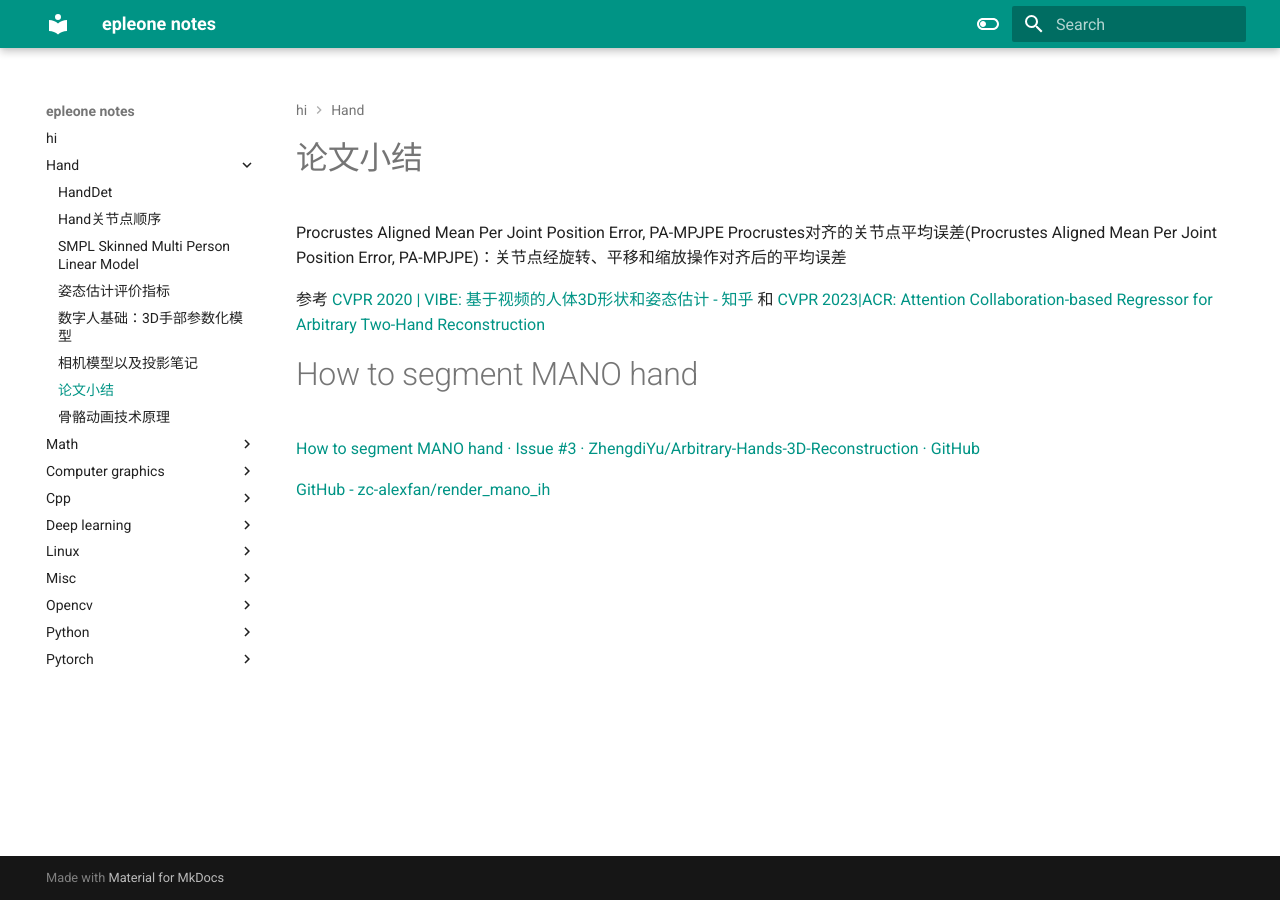
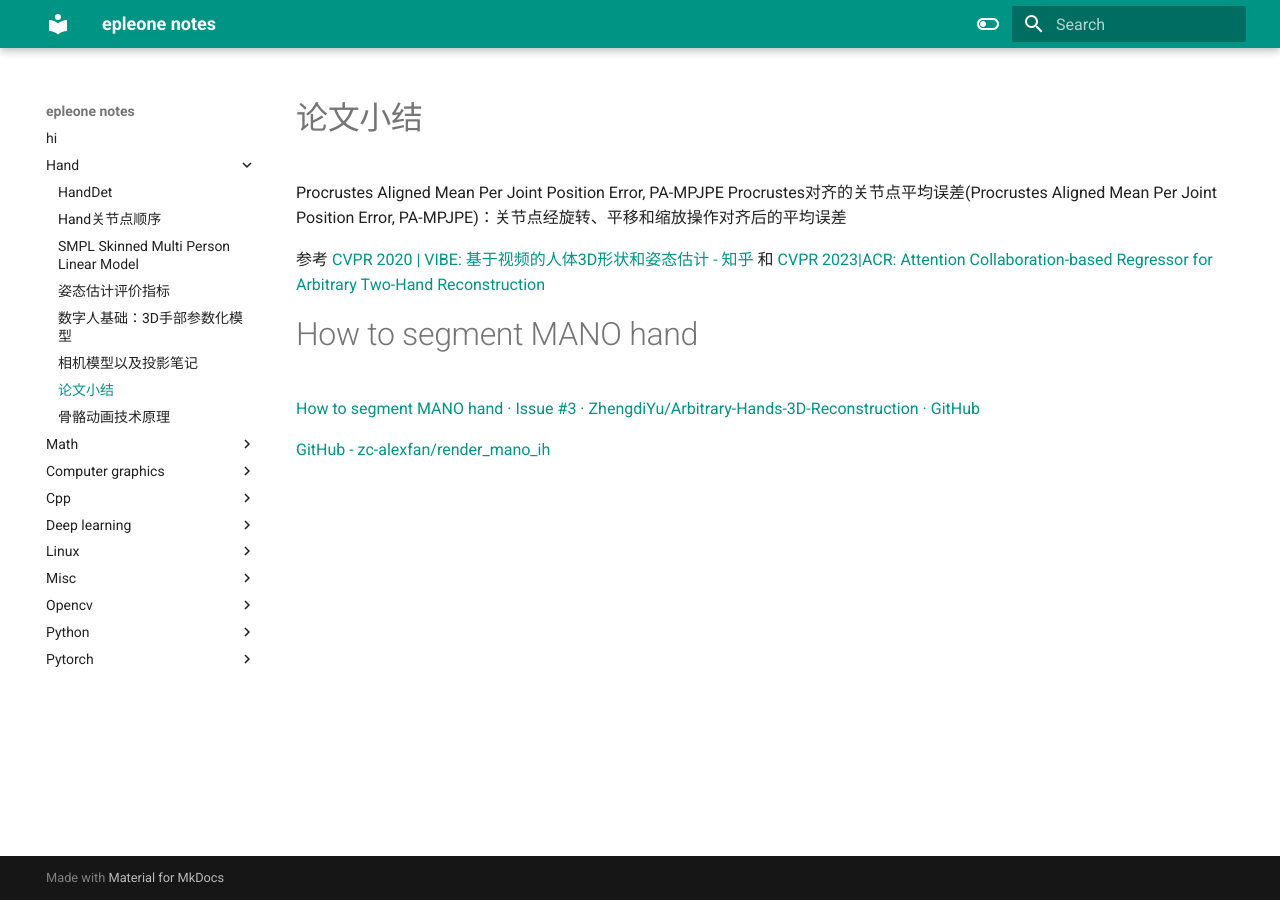
Before and after one commit to epleone/notes, an MkDocs documentation site: the page built from docs/Hand/论文小结.md, in a window 1280 px wide. Built offline with MkDocs 1.6.1 and Material for MkDocs 9.7.7, drawn with Linux system fonts in a browser that asks for light colours.

Commit message:
更新配置文件

```diff
--- a/mkdocs.yml
+++ b/mkdocs.yml
@@ -4,9 +4,8 @@
     name: 'material'
 
     features:
-    - navigation.path
     - toc.integrate
-    - content.tabs.link
+    # - content.tabs.link
 
     palette:
 
@@ -49,9 +48,17 @@
   - pymdownx.keys
   - pymdownx.mark
   - pymdownx.tilde
-  - pymdownx.superfences
+  - pymdownx.superfences:
+      custom_fences:
+        - name: mermaid
+          class: mermaid
+          format: !!python/name:pymdownx.superfences.fence_code_format
   - pymdownx.tabbed:
       alternate_style: true
+      combine_header_slug: true
+      slugify: !!python/object/apply:pymdownx.slugs.slugify
+        kwds:
+          case: lower
   - toc:
       permalink: true
 
```
